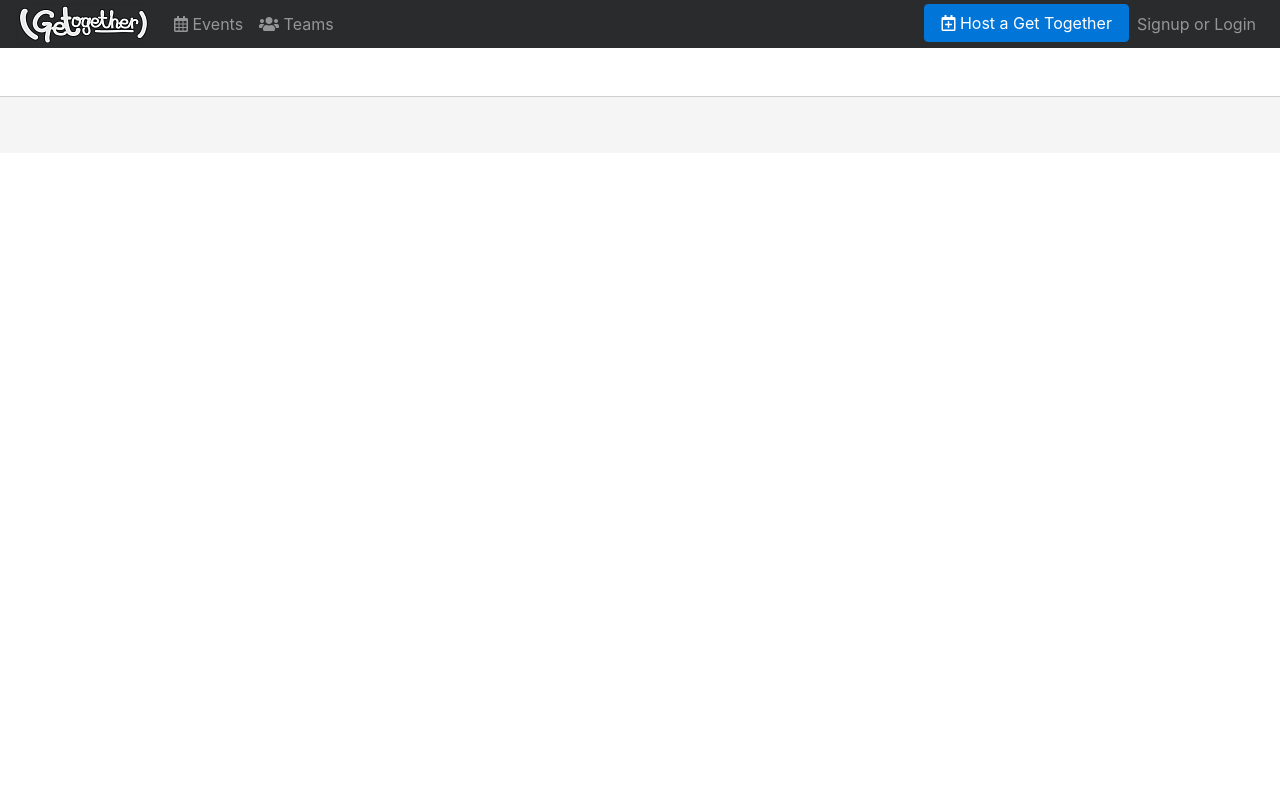
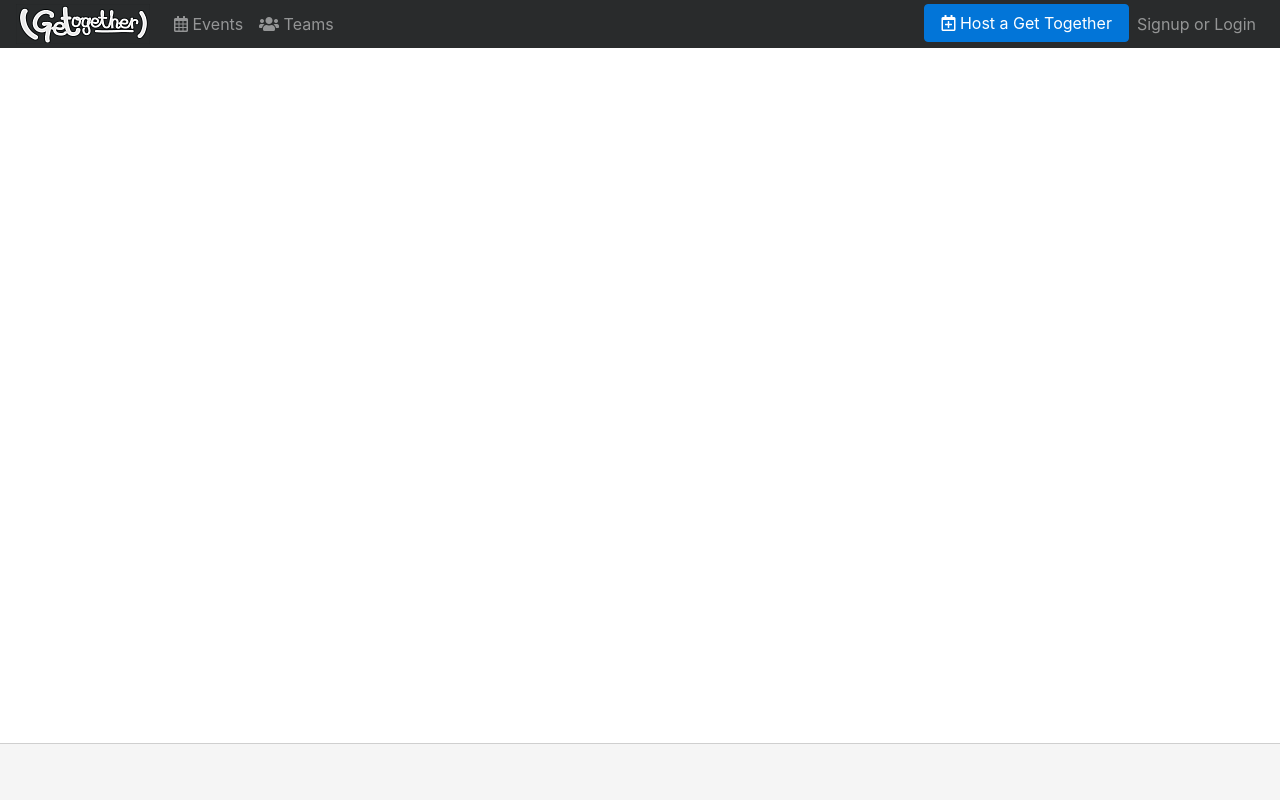
Before and after one commit to GetTogetherComm/GetTogether, a Django app: template get_together/templates/flatpages/default.html in a window 1280 px wide. Run offline with Django 3.2, Linux system fonts and the light colour scheme; the template is opened without the code that fills it, so the values that code supplies are empty; parts of the project's set-up code (start-up, migrations or seed data) failed here and were passed over; some libraries are stand-ins or nearby versions.

Commit message:
flexbox keep footer down

```diff
--- a/get_together/static/css/get_together.css
+++ b/get_together/static/css/get_together.css
@@ -1,5 +1,10 @@
+html,body {
+  height: 100%;
+}
 body {
   padding-top: 5rem;
+  display: flex;
+  flex-direction: column;
 }
 .navbar {
     padding: 0rem 1rem !important;
@@ -10,6 +15,7 @@ body {
   border-top: #cfcfcf 1px solid;
   background-color: #f5f5f5;
   color: #aaaaaa;
+  flex-shrink: 0;
 }
 .footer ul {
     display: inline;
@@ -175,6 +181,9 @@ ul.errorlist li {
   border-color: #adadad;
 }
 
+.container {
+  flex: 1 0 auto;
+}
 
 .container-primary {
     background: #f5f5f5;
```
